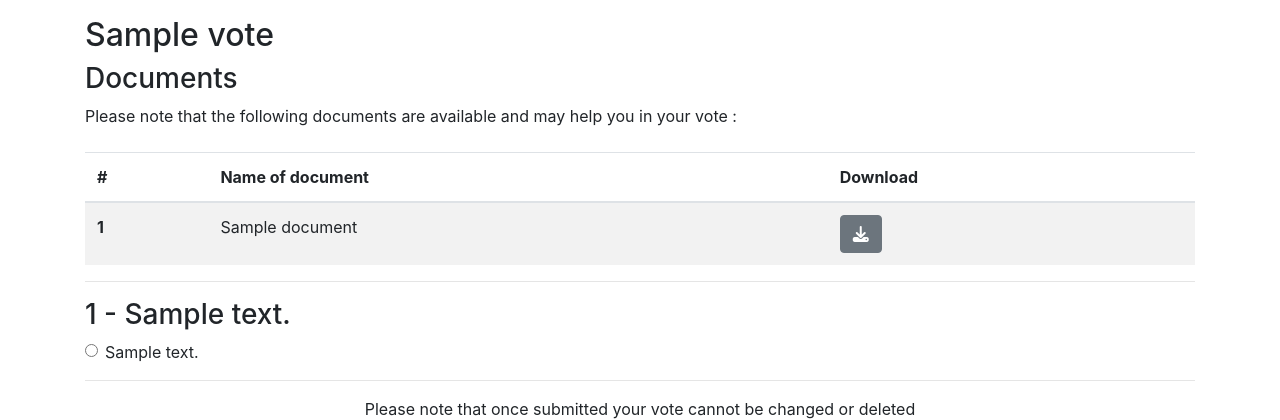
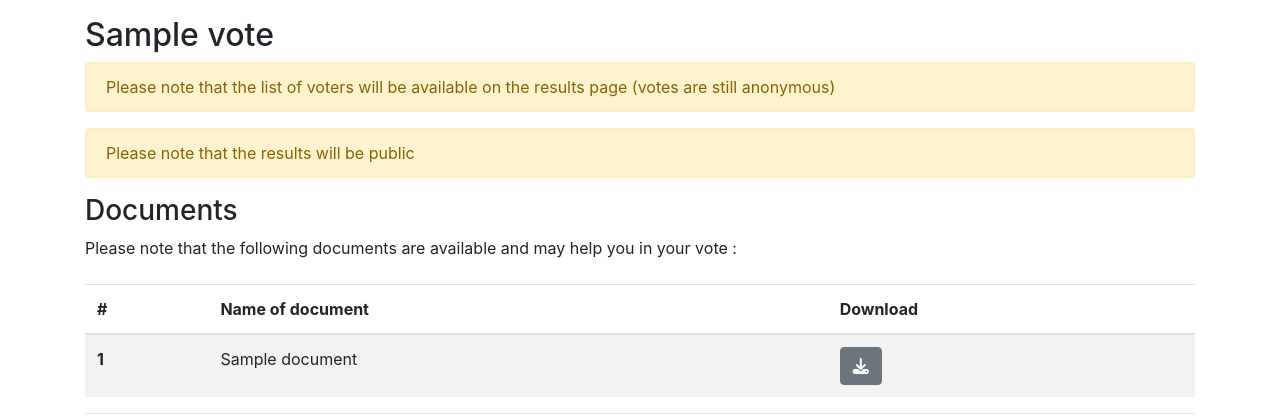
Before and after one commit to nanoy42/django-voting-app, a Django app: template src/core/templates/vote.html in a window 1280 px wide. Shown: the part 56-476 px from the top of the page. Run offline with Django 3.2, Linux system fonts and the light colour scheme; the template is opened without the code that fills it: values that come from a table or form of the project are taken from there, others are empty; tables that the repository leaves empty hold one stand-in row (values such as "Sample post"); some libraries are stand-ins or nearby versions.

Commit message:
fix: :bug: Fix issues #27 and #30
see voters and public results are now cleary displayed on the votes index, home page and voting page

```diff
--- a/src/core/templates/home.html
+++ b/src/core/templates/home.html
@@ -24,7 +24,7 @@
             documents available{% endblocktrans %} {% if vote.groups.all %} <i class="fa fa-users"></i>
             {% blocktrans count nb_groups=vote.groups.count %}Restricted to group : {% plural %} Restricted to groups :
             {% endblocktrans %}
-            {{ vote.groups.all | join:", " }}{% endif %}</small>
+            {{ vote.groups.all | join:", " }}{% endif %}; {% trans "See voters" %} : {{ vote.see_voters|yesno:_("Yes,No") }}; {% trans "Public results" %} : {{ vote.public_results|yesno:_("Yes,No") }}</small>
     </a>
     {% endfor %}
 </div>
--- a/src/core/templates/vote.html
+++ b/src/core/templates/vote.html
@@ -2,6 +2,16 @@
 {% load i18n %}
 {% block container %}
 <h2>{{vote.name}}</h2>
+{% if vote.see_voters %}
+<div class="alert alert-warning" role="alert">
+    {% trans "Please note that the list of voters will be available on the results page (votes are still anonymous)" %}
+</div>
+{% endif %}
+{% if vote.see_voters %}
+<div class="alert alert-warning" role="alert">
+    {% trans "Please note that the results will be public" %}
+</div>
+{% endif %}
 {% if vote.document_set.all %}
 <h3>Documents</h3>
 {% trans "Please note that the following documents are available and may help you in your vote : "%}<br><br>
--- a/src/core/templates/votes_index.html
+++ b/src/core/templates/votes_index.html
@@ -21,6 +21,10 @@
         {% trans "Groups authorised" %} : {% if vote.groups.all %} {{vote.groups.all | join:", " }} {% else %}
         {% trans "All" context "plural" %}
         {% endif %}
+        <br>
+        {% trans "See voters" %} : {{ vote.see_voters|yesno:_("Yes,No") }}
+        <br>
+        {% trans "Public results" %} : {{ vote.public_results|yesno:_("Yes,No") }}
 
         <br><br>
 
```
Also changed, not shown: src/core/locale/fr/LC_MESSAGES/django.po, src/django_voting_app/locale/fr/LC_MESSAGES/django.po.
